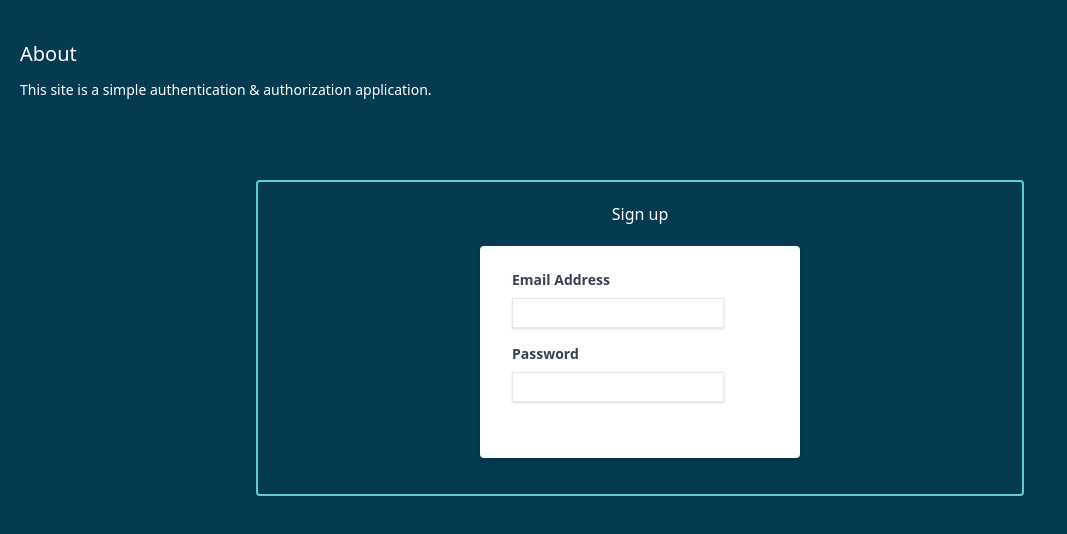
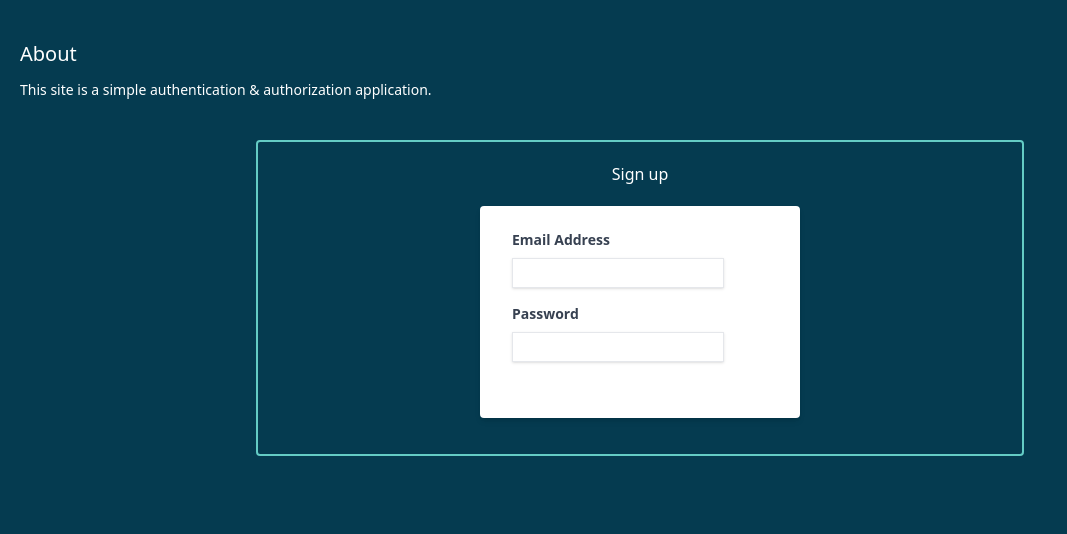
Before and after one commit to 999-juiceWRLD/registry_page, a React (Vite) app in the folder client/: page / in a window 1280 px wide. Shown: the top 534 px of the page, without its empty margins (0-1067 px from the left). Built offline with nearby package versions, Linux system fonts and the light colour scheme.

Commit message:
change bg-color name hex to specified name & remove unnecessary upper margin

```diff
--- a/client/src/components/Card.component.tsx
+++ b/client/src/components/Card.component.tsx
@@ -2,7 +2,7 @@ import { Form } from "./Form.component";
 
 export const Card: React.FunctionComponent = () => {
     return (
-        <div className="my-10 mx-auto w-[60%] border-2 rounded border-[#64CCC5]">
+        <div className="mx-auto w-[60%] border-2 rounded border-light-blue-border">
             <div className="flex flex-col content-center items-center gap-y-5 my-5">
                 <h4>Sign up</h4>
                 <Form />
```
